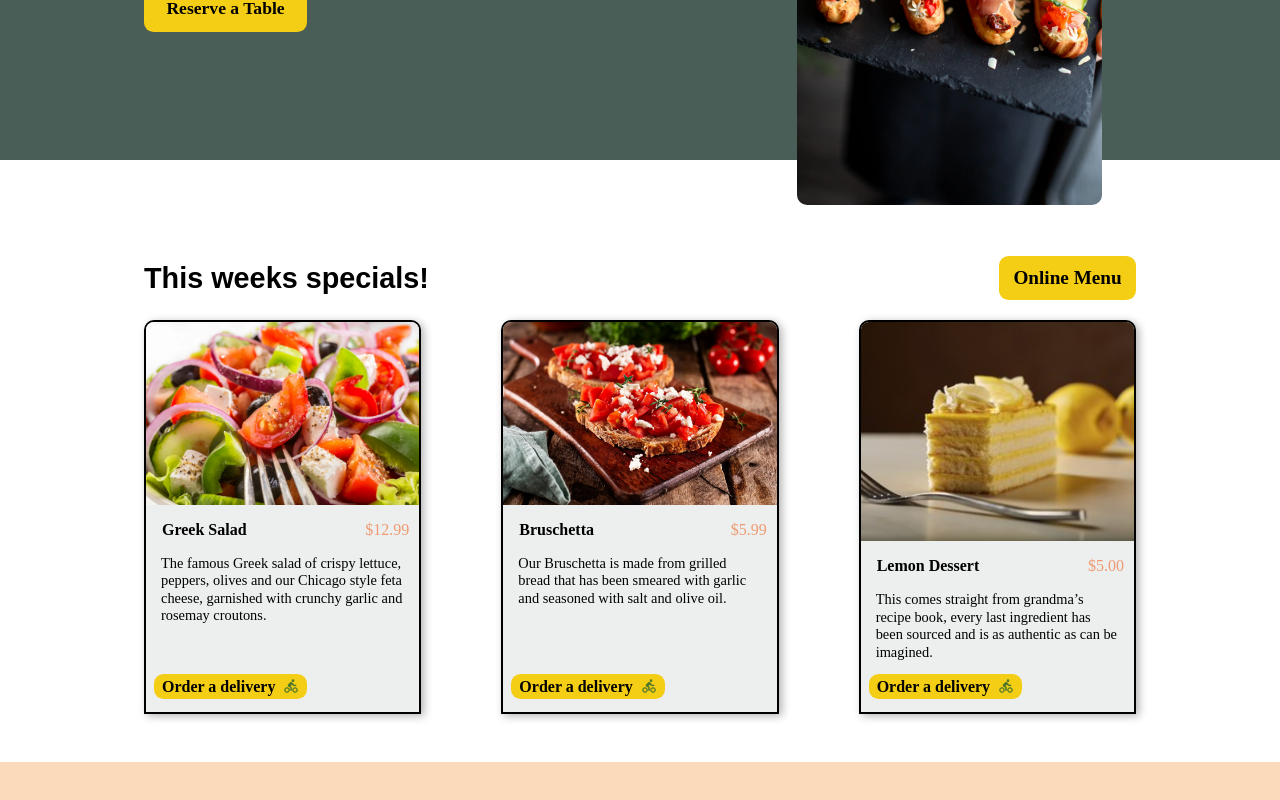
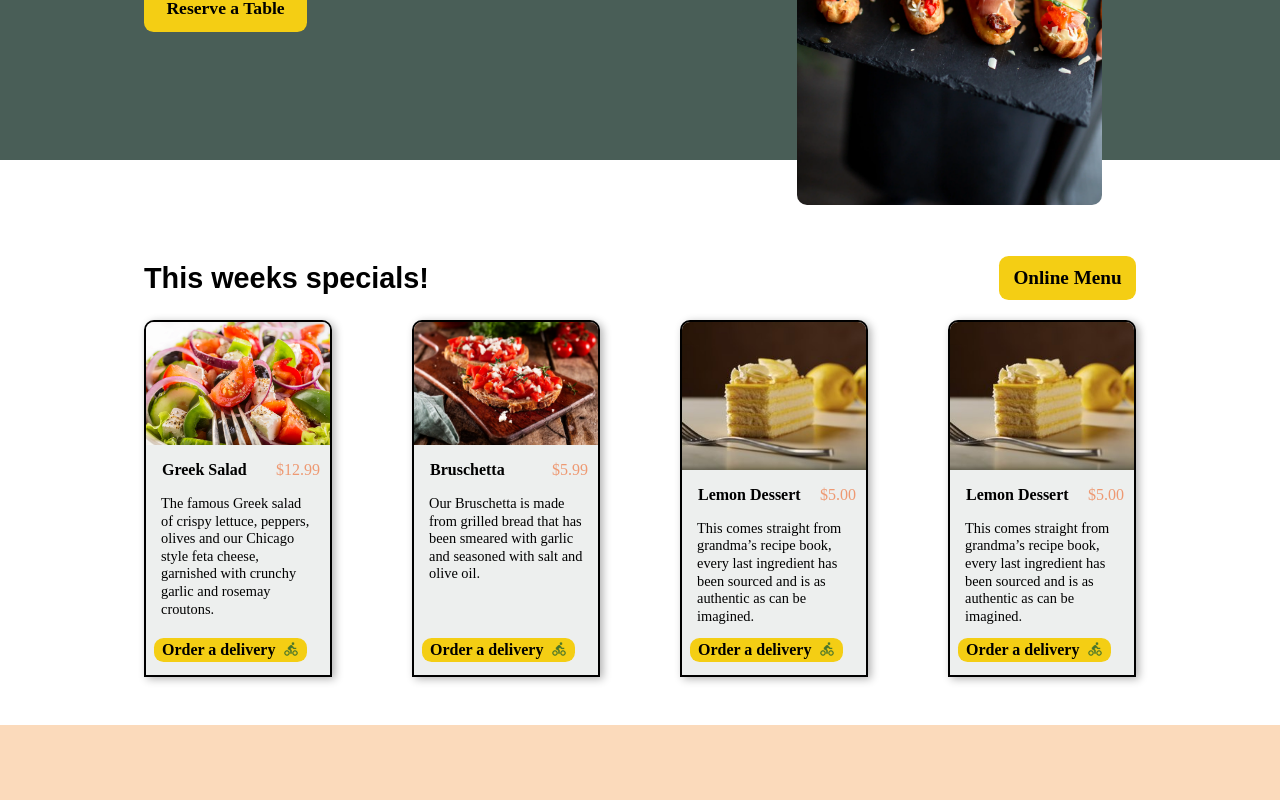
Before and after one commit to Freddsterius/little-lemon, a React (Create React App) app: page / in a window 1280 px wide. Shown: the part 414-1214 px from the top of the page. Built offline with nearby package versions, Linux system fonts and the light colour scheme.

Commit message:
added another card in Highlights for simetry

```diff
--- a/src/components/highlights/Highlights.js
+++ b/src/components/highlights/Highlights.js
@@ -63,6 +63,21 @@ const Highlights = () => {
             Order a delivery <img src={deliveryIcon} />
           </button>
         </div>
+
+        <div className="dish-card">
+          <img src={lemeonDessert} alt="a delicious lemon dessert" />
+          <div className="dish-price-container">
+            <p className="dish-name">Lemon Dessert</p>{" "}
+            <p className="price">$5.00</p>
+          </div>
+          <p className="dish-description">
+            This comes straight from grandma’s recipe book, every last
+            ingredient has been sourced and is as authentic as can be imagined.
+          </p>
+          <button className="delivery-btn">
+            Order a delivery <img src={deliveryIcon} />
+          </button>
+        </div>
       </div>
     </section>
   );
```
